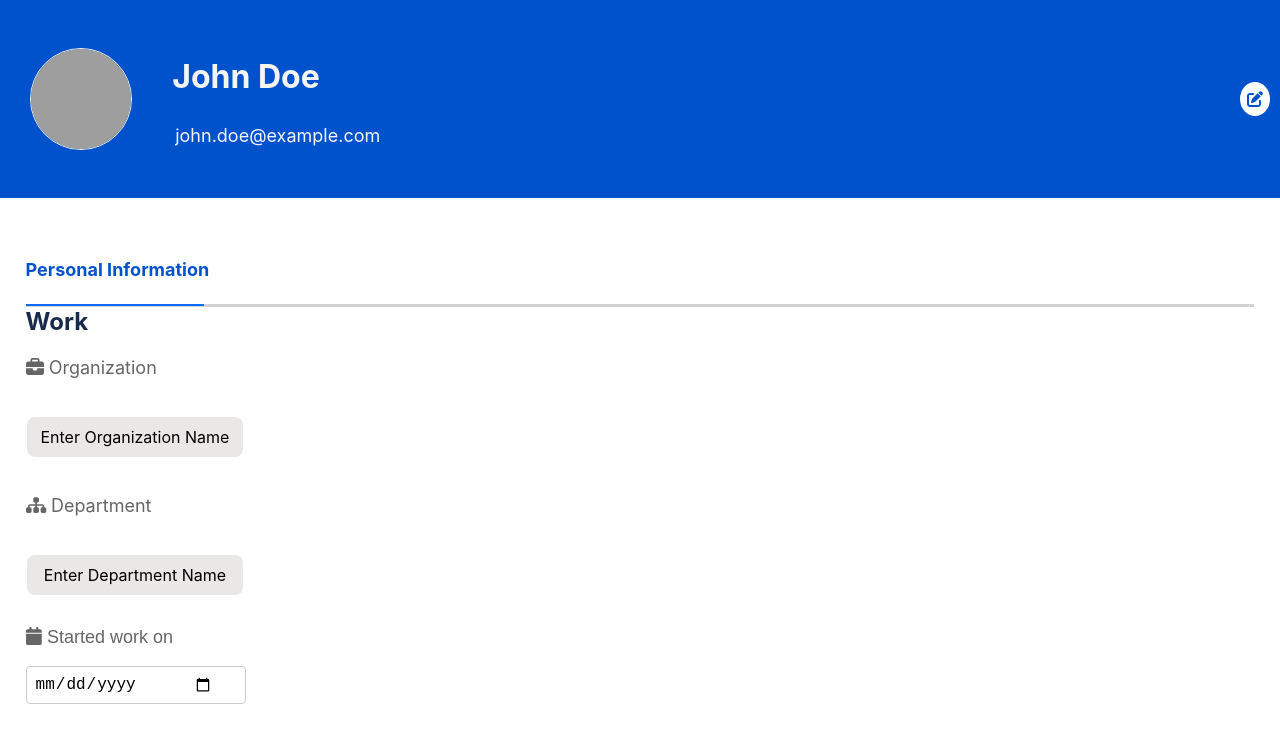
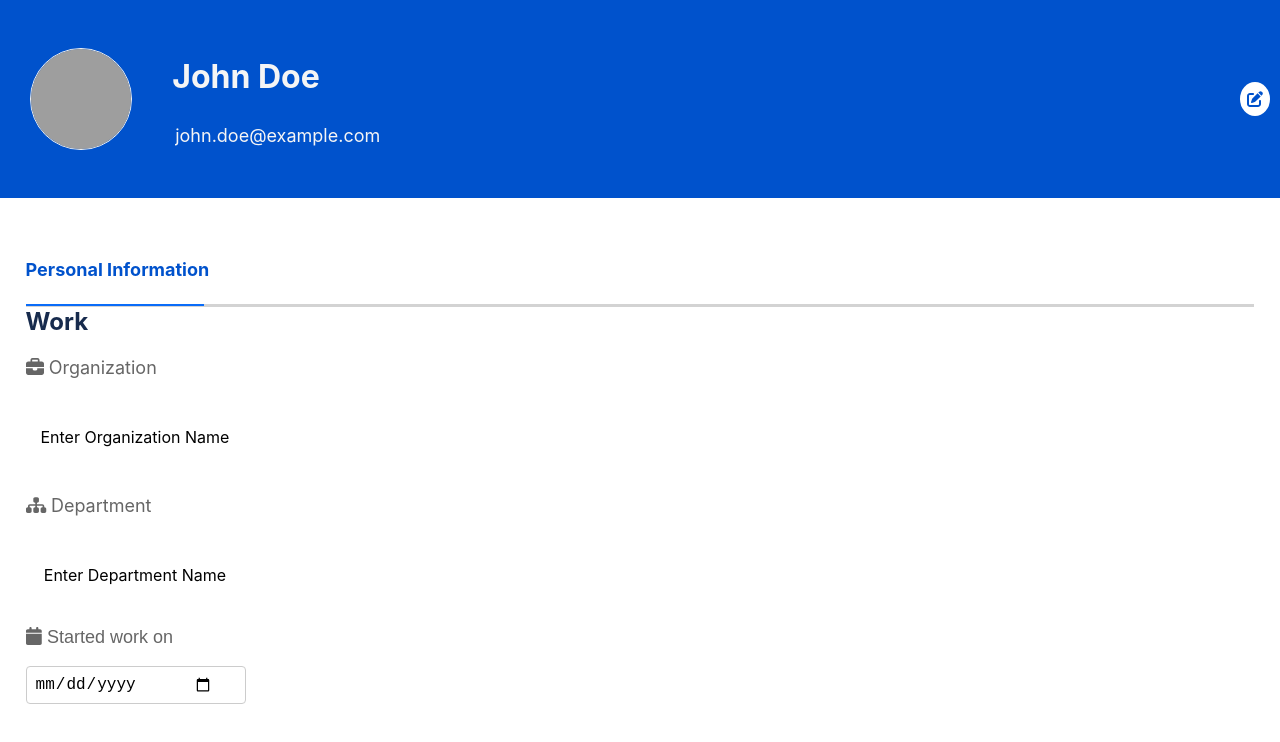
Before and after one commit to ZeeAnsari11/pms, a React (Create React App) app in the folder frontend/: page /profile in a window 1280 px wide. Shown: the top 742 px of the page. Built offline with nearby package versions, Linux system fonts and the light colour scheme; grey boxes are pictures that could not be loaded.

Commit message:
User Profile Css issue fixed

```diff
--- a/frontend/src/Components/User/Editable/Editable.css
+++ b/frontend/src/Components/User/Editable/Editable.css
@@ -4,16 +4,19 @@
 
 .editable_display {
     font-size: 16px;
+    background: #FFFFFF;
+
 }
 
 .editable_display:hover {
 
+    /*background: #FFFFFF;*/
 }
 
 .editable_edit {
     display: flex;
     flex-direction: column;
-    gap: 10px;
+    /*gap: 10px;*/
 }
 
 .editable_edit input {
@@ -54,7 +57,7 @@
 }
 
 .hover-div {
-    background-color: #FFFFFF;
+    /*background-color: #FFFFFF;*/
     padding: 1px;
     transition: box-shadow 0.3s ease-in-out;
     margin-bottom: 15px;
@@ -62,13 +65,11 @@
     margin-right: 150px;
     border-radius: 5px;
     position: relative;
-
-
 }
 
 .hover-div:hover {
-    z-index: 1;
-    background: #EBECF0;
+    /*z-index: 1;*/
+    /*background: #EBECF0;*/
 }
 
 .hover-text {
```
